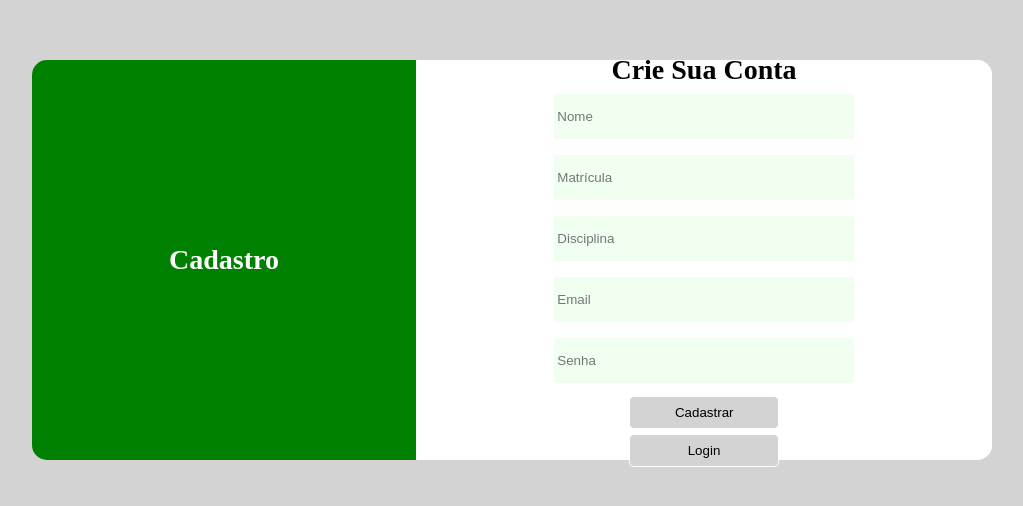
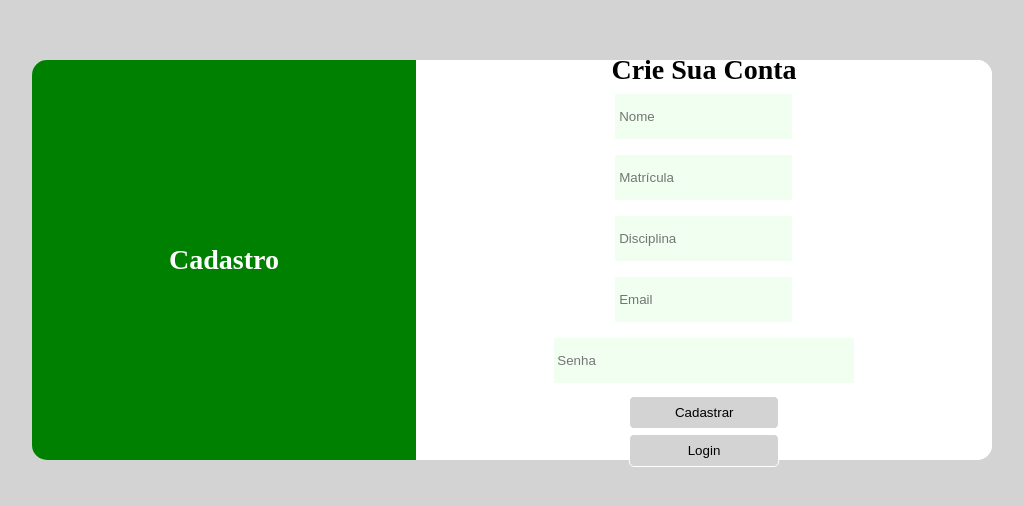
Before and after one commit to daniel-dantas/SistmaDeReserva, a plain HTML site: page html/index.html in a window 1280 px wide. Shown: the part 140-646 px from the top of the page, without its empty margins (128-1151 px from the left). Drawn offline with nearby package versions, Linux system fonts and the light colour scheme.

Commit message:
corrigindo bug da tela de cadastro

```diff
--- a/html/index.html
+++ b/html/index.html
@@ -14,10 +14,14 @@
             <div class="coluna-2">
                 <h2 class="title">Crie sua Conta</h2>
                 <div class="form">
-                    <input type="text" id="nome" placeholder=" Nome">
-                    <input type="text" id="matricula" placeholder=" Matrícula">
-                    <input type="text" id="curso" placeholder=" Disciplina">
-                    <input type="email" id="email" placeholder=" Email">
+                    <div class="formcadastro">
+                        <input type="text" id="nome" placeholder=" Nome">
+                        <input type="text" id="matricula" placeholder=" Matrícula">
+                    </div>
+                    <div class="formcadastro">
+                        <input type="text" id="curso" placeholder=" Disciplina">
+                        <input type="email" id="email" placeholder=" Email">
+                    </div>
                     <input type="password" id="senha" placeholder=" Senha">
                     <button class="btn" onclick="reqCadastrar()">Cadastrar</button>
 
```
